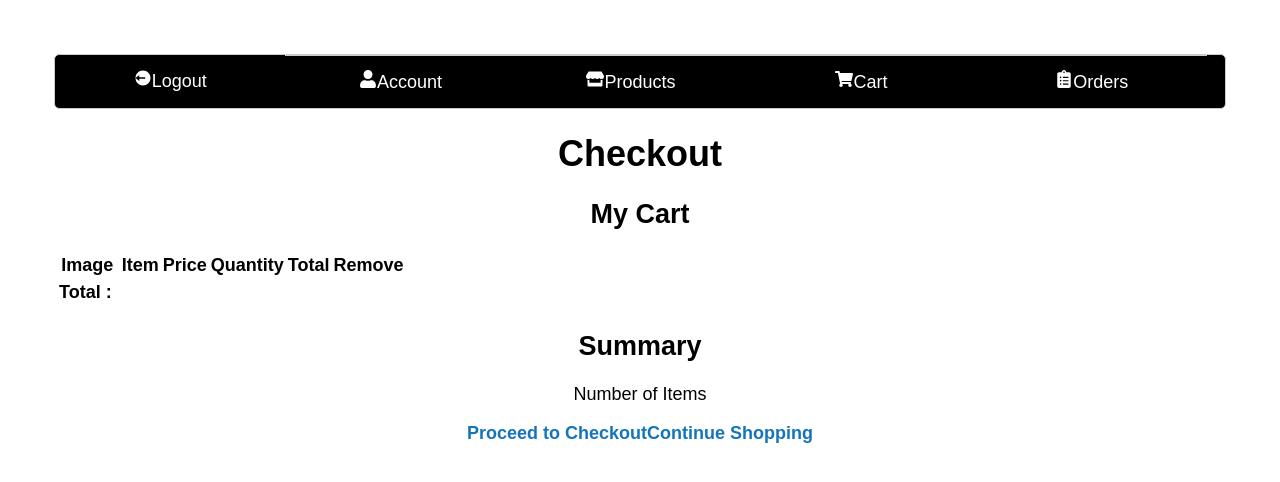
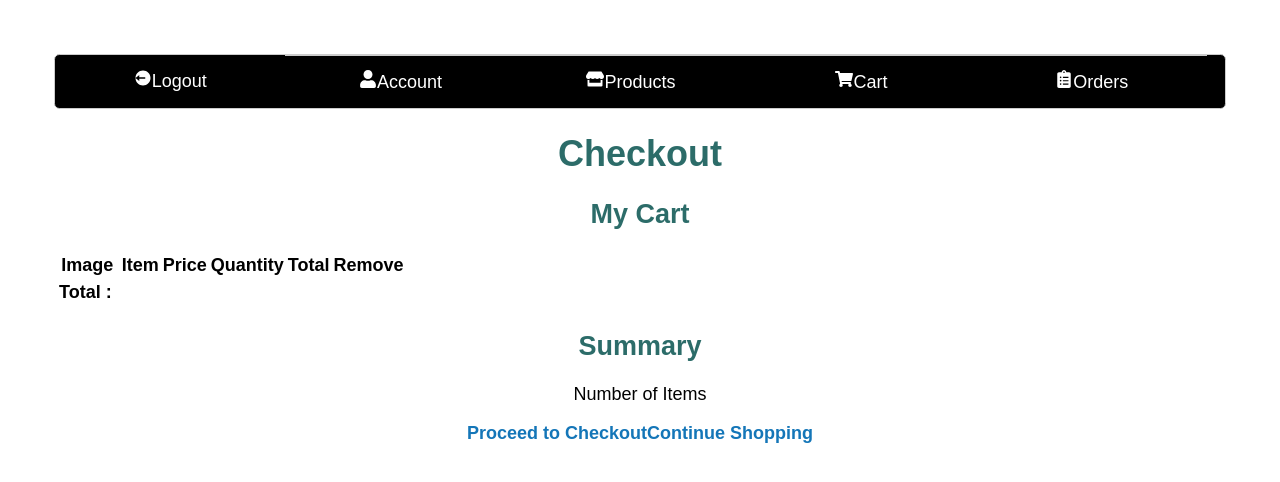
Before and after one commit to wareez92/capstone-api, a React (Vite) app in the folder client/synthstorm-react/: page /cart in a window 1280 px wide. Shown: the top 482 px of the page. Built offline with nearby package versions, Linux system fonts and the light colour scheme; the HTML template or start-up script is replaced by a standard one.

Commit message:
remove from cart button hover style

```diff
--- a/client/synthstorm-react/src/Components/Cart.jsx
+++ b/client/synthstorm-react/src/Components/Cart.jsx
@@ -24,11 +24,11 @@ export default function Cart({ user }) {
   return (
     <>
       <Nav />
-      <main>
-        <h1>Checkout</h1>
+      <main className="main-cart">
+        <h1 className="checkout-header">Checkout</h1>
         <div className="section-container">
           <section className="my-cart">
-            <h2>My Cart</h2>
+            <h2 className="cart-header">My Cart</h2>
             <table>
               {/*  */}
 
@@ -93,7 +93,7 @@ export default function Cart({ user }) {
           {/*  */}
 
           <section className="summary">
-            <h2>Summary</h2>
+            <h2 className="cart-header">Summary</h2>
             <dl>
               <dt>Number of Items</dt>
               <dd id="itemQty">{}</dd>
--- a/client/synthstorm-react/src/index.css
+++ b/client/synthstorm-react/src/index.css
@@ -330,3 +330,20 @@ a:active {
     scale: 100%;
   }
 }
+
+.cart-header,
+.checkout-header {
+  color: #2c6c69;
+}
+
+.destructive {
+  background: none;
+  border-radius: 0.3em;
+  padding: 0.3em;
+  border: solid 1px #ddd;
+}
+
+.destructive:hover {
+  outline: dotted 1px #2c6c69;
+  outline-offset: 2px;
+}
```
